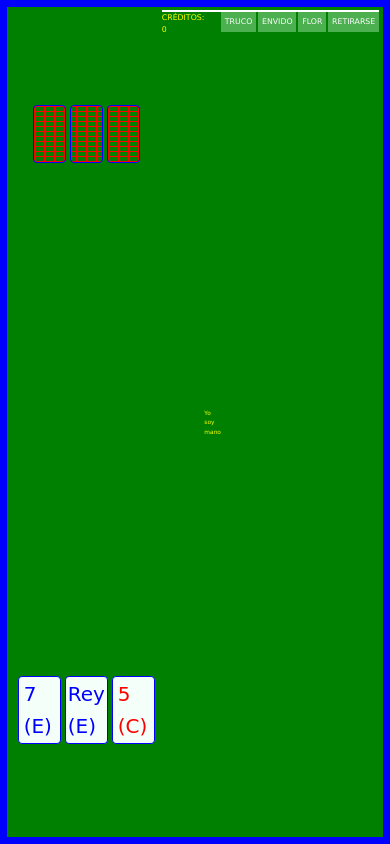
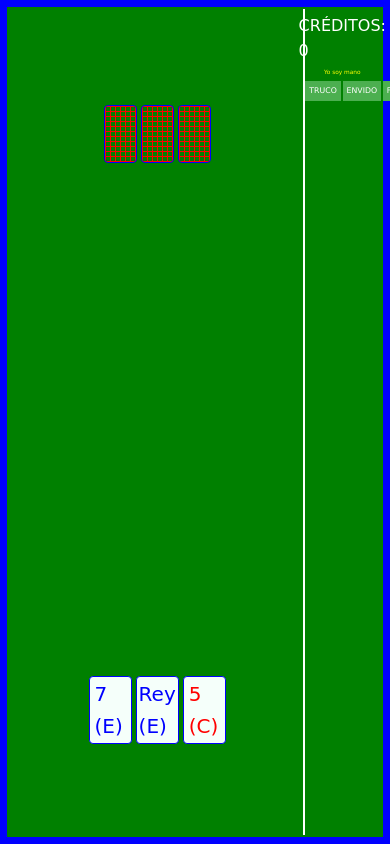
Before and after one commit to gustavojavier7/truco, a PHP site: page /index2.html in a window 390 px wide; the page is wider, and only the part inside the window is pictured. Run offline with PHP 8.4, Linux system fonts and the light colour scheme.

Commit message:
Update styles.css

```diff
--- a/styles.css
+++ b/styles.css
@@ -157,10 +157,8 @@ body {
     background-color: #008000;
     border-left: 2px solid white;
     padding-top: 1vw;
-    /* Ajustes para pantallas más pequeñas */
-    @media (max-width: 800px) {
-        width: 25%;
-    }
+    gap: 1vw; /* Añade espacio entre los elementos hijos */
+}
     @media (max-width: 600px) {
         width: 100%;
         border-left: none;
```
